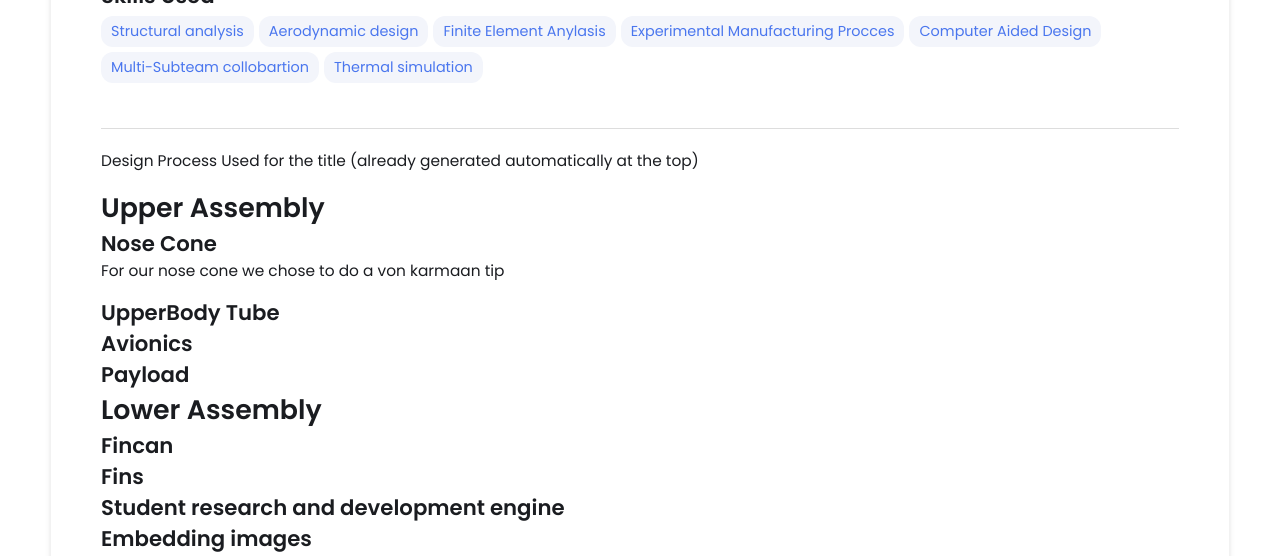
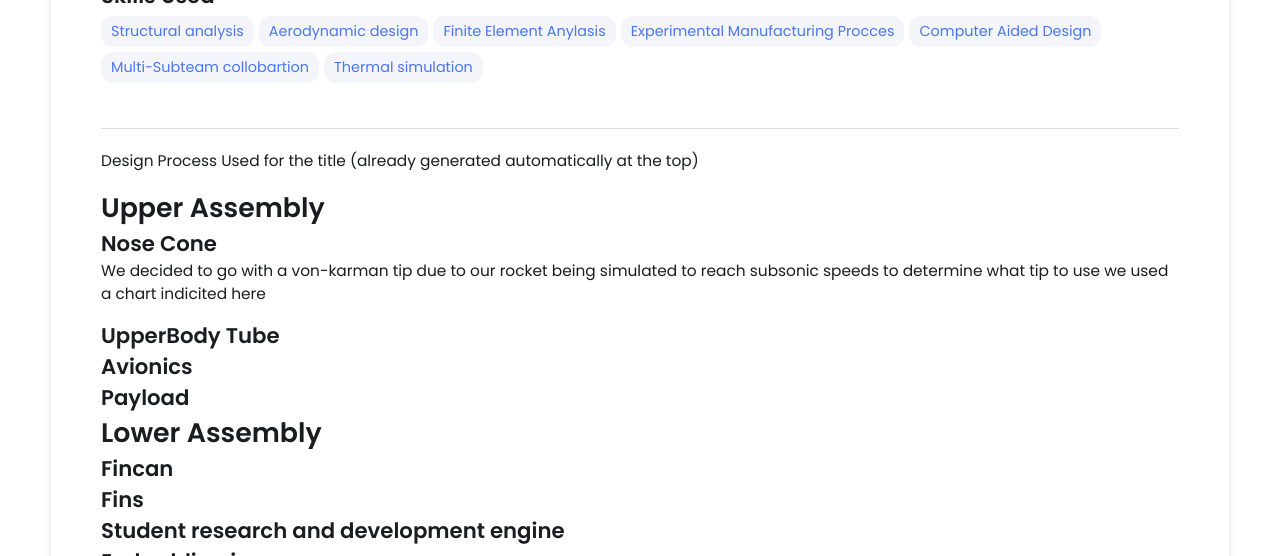
Before and after one commit to nolawiashine19-ship-it/nolawiashine19-ship-it.github.io, a Jekyll site: the page built from _projects/Bonita/index.md, in a window 1280 px wide and 900 px high, scrolled down 687 px, cut to the strip 0-556 px from the top of the window. Built offline with Jekyll 4.4.1, drawn with Linux system fonts in a browser that asks for light colours.

Commit message:
Update index.md

```diff
--- a/_projects/Bonita/index.md
+++ b/_projects/Bonita/index.md
@@ -18,8 +18,13 @@ main-image: /BonitaB.jpg
  Design Process
 Used for the title (already generated automatically at the top)
 # Upper Assembly
+
+
 ## Nose Cone
-For our nose cone we chose to do a von karmaan tip
+
+We decided to go with a von-karman tip due to our rocket being simulated to reach subsonic speeds to determine what tip to use we used a chart indicited here
+
+
 ## UpperBody Tube
 ## Avionics
 ## Payload
```
